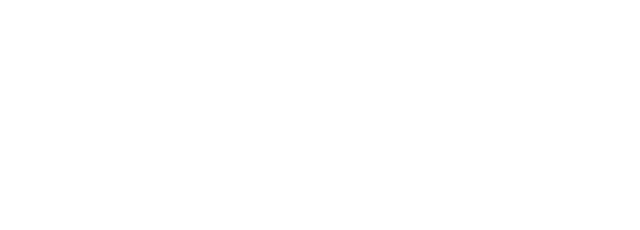
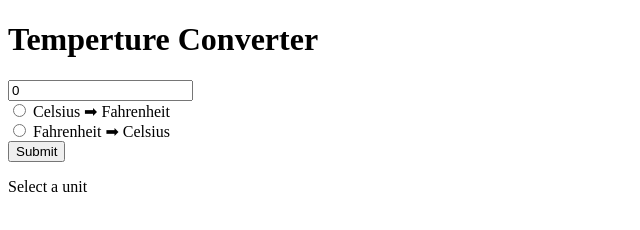
Before and after one commit to macgeek39/TempertureConverter, a plain HTML site: page index.html in a window 1280 px wide. Shown: the whole page, without its empty margins (0-640 px from the left). Drawn offline with Linux system fonts and the light colour scheme.

Commit message:
Created HTML elements

```diff
--- a/index.html
+++ b/index.html
@@ -7,6 +7,19 @@
     <link rel="stylesheet" href="style.css">
 </head>
 <body>
+    <form id="form-container">
+        <h1 id="text-1">Temperture Converter</h1>
+        <input type="number" id="textBox" value="0"><br>
+
+        <input type="radio" id="toFahrenheit" name="unit">
+        <label for="toFahrenheit">Celsius ➡ Fahrenheit</label><br>
+
+        <input type="radio" id="toCelsius" name="unit">
+        <label for="toCelsius">Fahrenheit ➡ Celsius</label><br>
+
+        <button type="button" onclick="convert()">Submit</button>
+        <p id="result">Select a unit</p>
+    </form>
 
     <script src="index.js"></script>
 </body>
```
